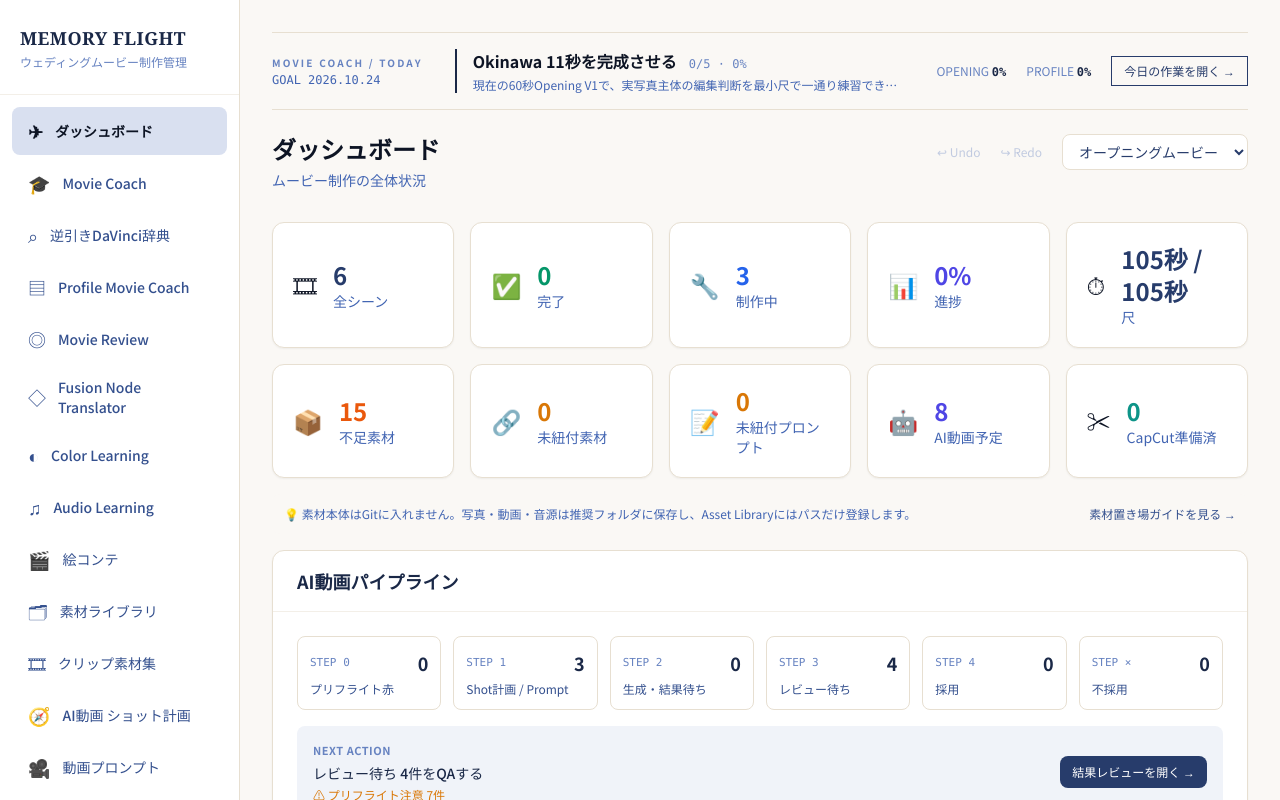
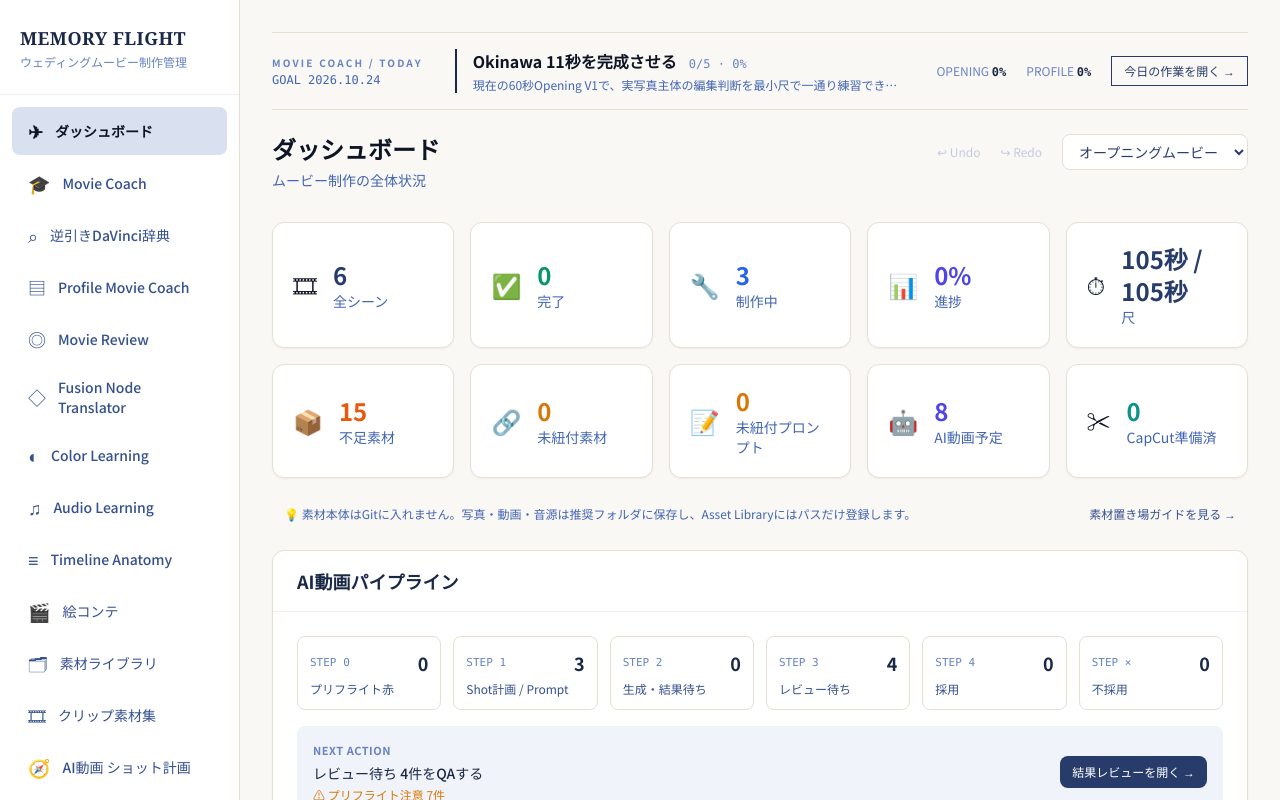
Before and after one commit to m-shogo/wedding-project, a React (Vite) app in the folder movie-dashboard/: page / in a window 1280 px wide. Shown: the top 800 px of the page. Built offline with nearby package versions, Linux system fonts and the light colour scheme.

Commit message:
feat(movie-coach): expose timeline anatomy

```diff
--- a/movie-dashboard/src/components/Sidebar.tsx
+++ b/movie-dashboard/src/components/Sidebar.tsx
@@ -11,6 +11,7 @@ const links = [
   { to: "/movie-coach/fusion", label: "Fusion Node Translator", icon: "◇" },
   { to: "/movie-coach/color", label: "Color Learning", icon: "◐" },
   { to: "/movie-coach/audio", label: "Audio Learning", icon: "♫" },
+  { to: "/movie-coach/timeline", label: "Timeline Anatomy", icon: "≡" },
   { to: "/storyboard", label: "絵コンテ", icon: "🎬" },
   { to: "/assets", label: "素材ライブラリ", icon: "🗂" },
   { to: "/clips", label: "クリップ素材集", icon: "🎞" },
```
